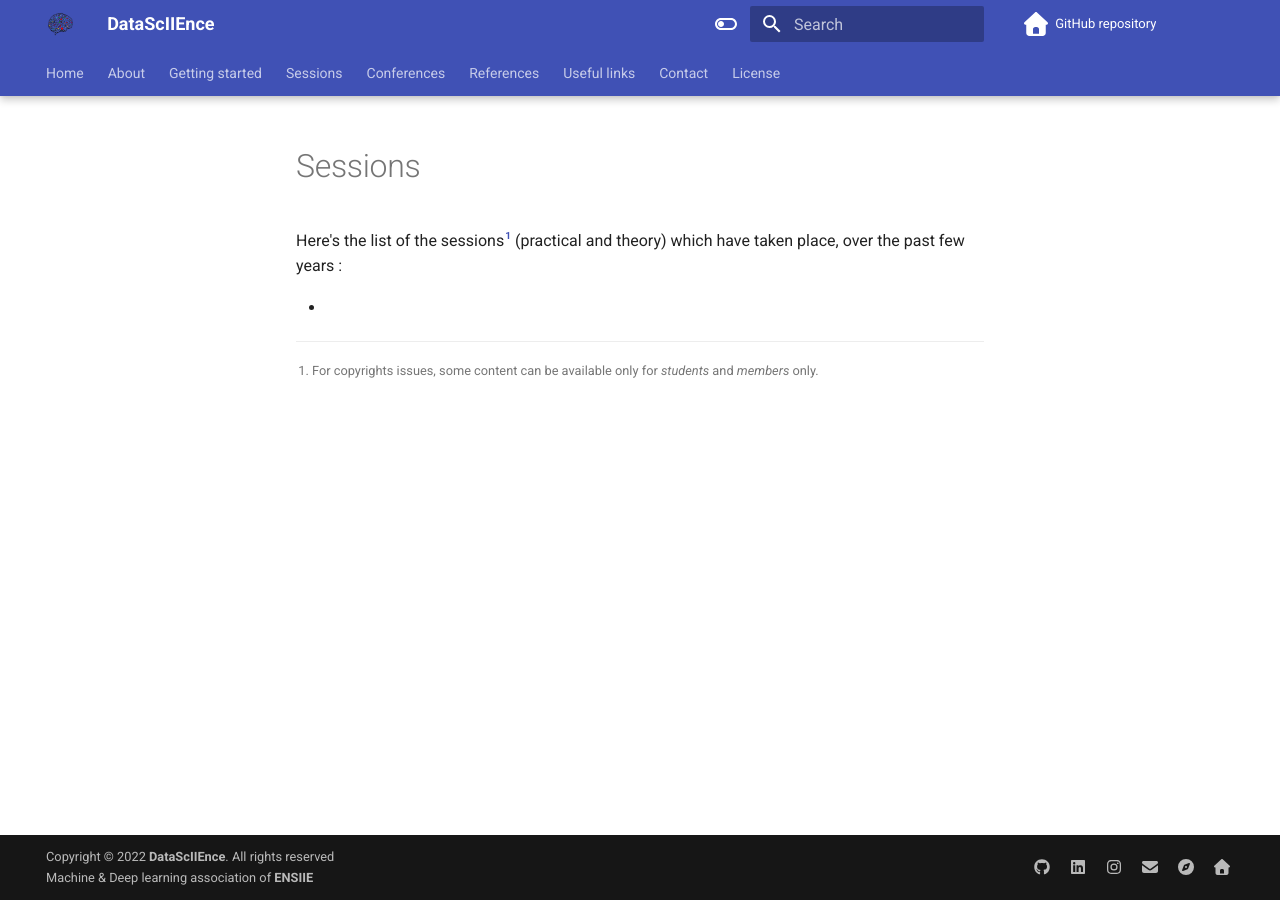
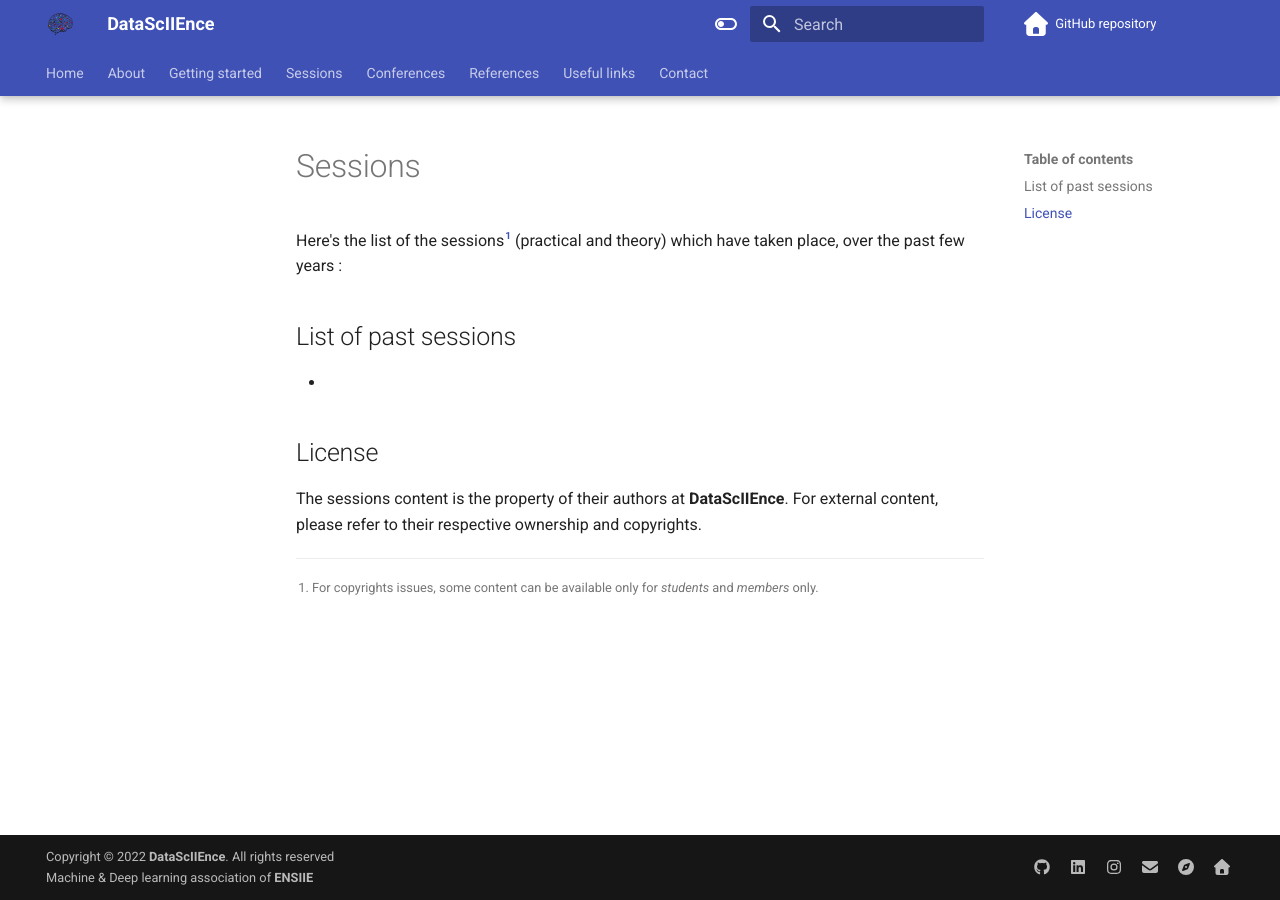
Before and after one commit to DataScIIEnce-ENSIIE/datasciience-ensiie.github.io, an MkDocs documentation site: the page built from docs/sessions.md, in a window 1280 px wide. Built offline with MkDocs 1.6.1 and Material for MkDocs 9.7.7, drawn with Linux system fonts in a browser that asks for light colours; nearby versions of some CDN libraries; comment, search, counter and statistics services are not loaded.

Commit message:
Adding AUTHORS, removing license/ + Updating README

```diff
--- a/docs/sessions.md
+++ b/docs/sessions.md
@@ -3,7 +3,14 @@
 
 Here's the list of the sessions[^1] (practical and theory) which have taken place, over the past few years :
 
+## List of past sessions
+
 -
 
 
 [^1]: For copyrights issues, some content can be available only for *students* and *members* only.
+
+
+## License
+
+The sessions content is the property of their authors at **DataScIIEnce**. For external content, please refer to their respective ownership and copyrights.
--- a/mkdocs.yml
+++ b/mkdocs.yml
@@ -80,7 +80,6 @@
   - References: "../references"
   - Useful links: "../links"
   - Contact: "../contact"
-  - License: "../license"
 markdown_extensions:
   - admonition
   - footnotes
```
Also changed, not shown: AUTHORS.md (added, +3 -0 lines), README.md (+8 -2 lines), docs/license.md (deleted, +0 -8 lines).
